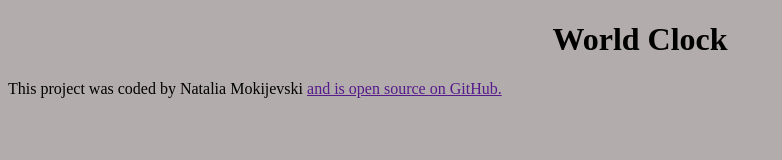
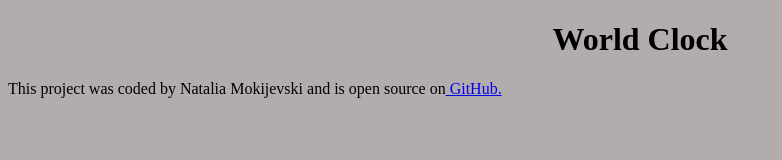
Before and after one commit to TataMok/WorldClock, a plain HTML site: page index.html in a window 1280 px wide. Shown: the whole page, without its empty margins (0-782 px from the left). Drawn offline with nearby package versions, Linux system fonts and the light colour scheme.

Commit message:
add link on Github html

```diff
--- a/index.html
+++ b/index.html
@@ -17,7 +17,7 @@
 
     <script src="src/script.js"></script>
     <footer>
-        This project was coded by Natalia Mokijevski <a href="" target="_blank"> and is open source on GitHub.</a>
+        This project was coded by Natalia Mokijevski and is open source on<a href="https://github.com/TataMok/WorldClock" target="_blank">  GitHub.</a>
     </footer>
    </body>
    </html>
--- a/src/style.css
+++ b/src/style.css
@@ -1,6 +1,7 @@
 body {
     background: rgb(179, 172, 172);
     color:black;
+
 }
 h1 {
     text-align: center;
```
